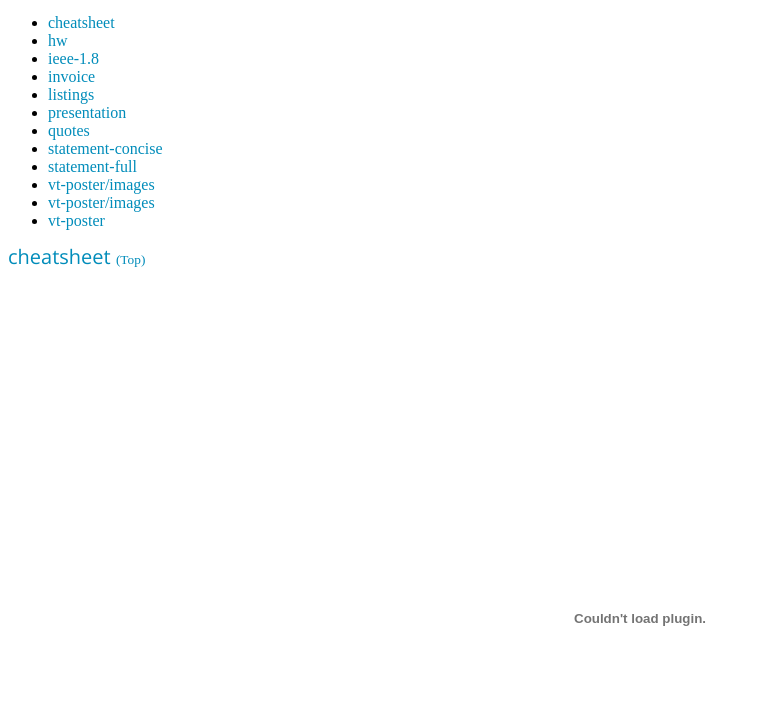
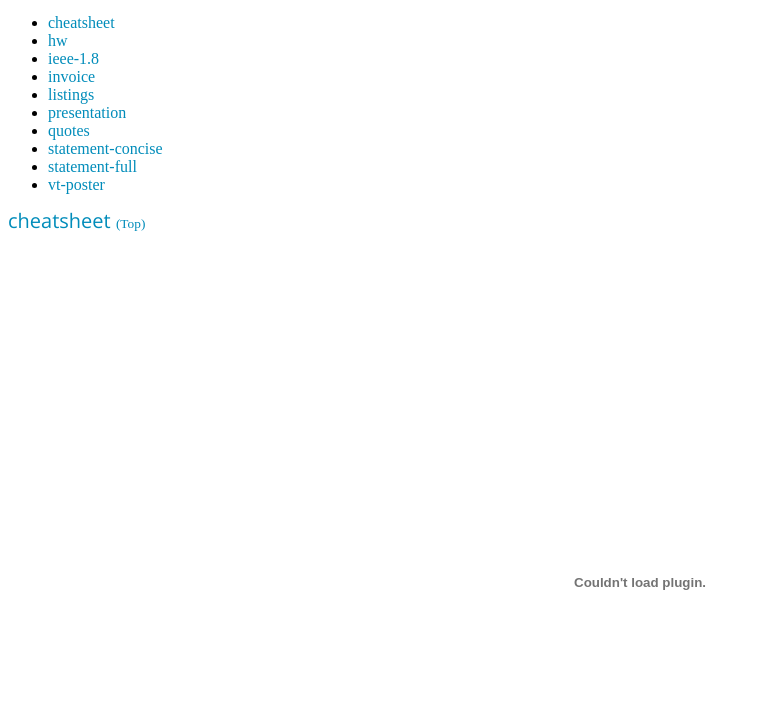
Before and after one commit to bamos/latex-templates, a plain HTML site: page index.html in a window 1280 px wide. Shown: the part 83-800 px from the top of the page, without its empty margins (0-760 px from the left). Drawn offline with nearby package versions, Linux system fonts and the light colour scheme.

Commit message:
Fix depth of 'find'.

```diff
--- a/index.html
+++ b/index.html
@@ -36,8 +36,6 @@ a:hover {text-decoration:underline;}
   <li><a href=#quotes>quotes</a>
   <li><a href=#statement-concise>statement-concise</a>
   <li><a href=#statement-full>statement-full</a>
-  <li><a href=#vt-poster/images>vt-poster/images</a>
-  <li><a href=#vt-poster/images>vt-poster/images</a>
   <li><a href=#vt-poster>vt-poster</a>
 </ul>
 
```
Also changed, not shown: 1 other file.
